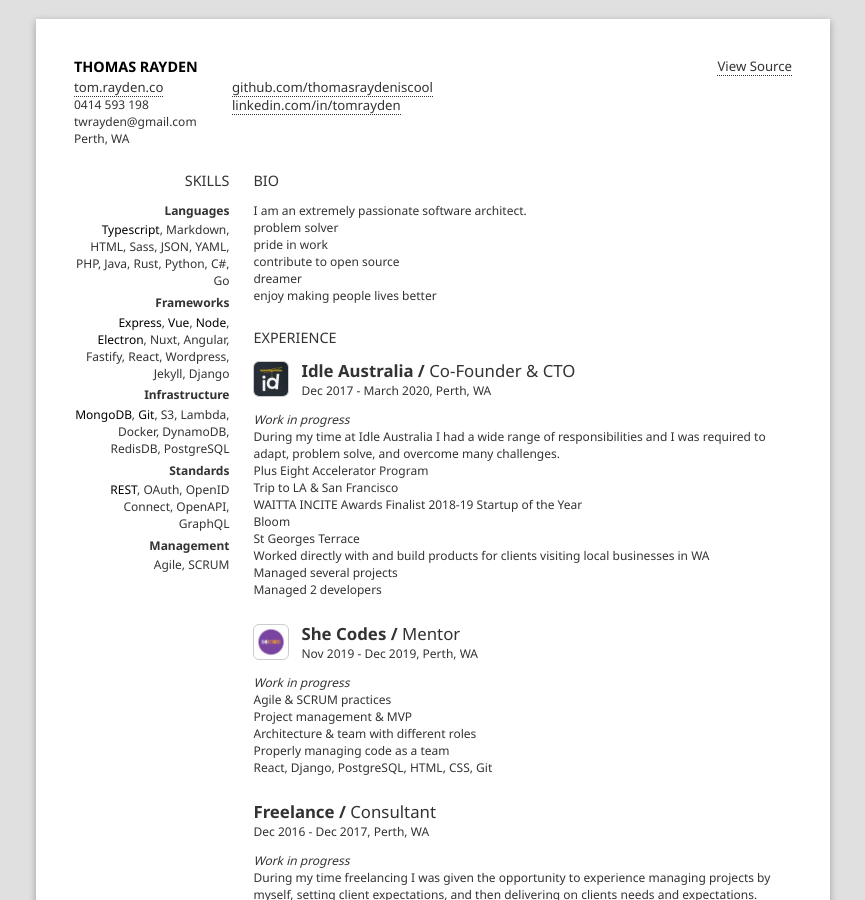
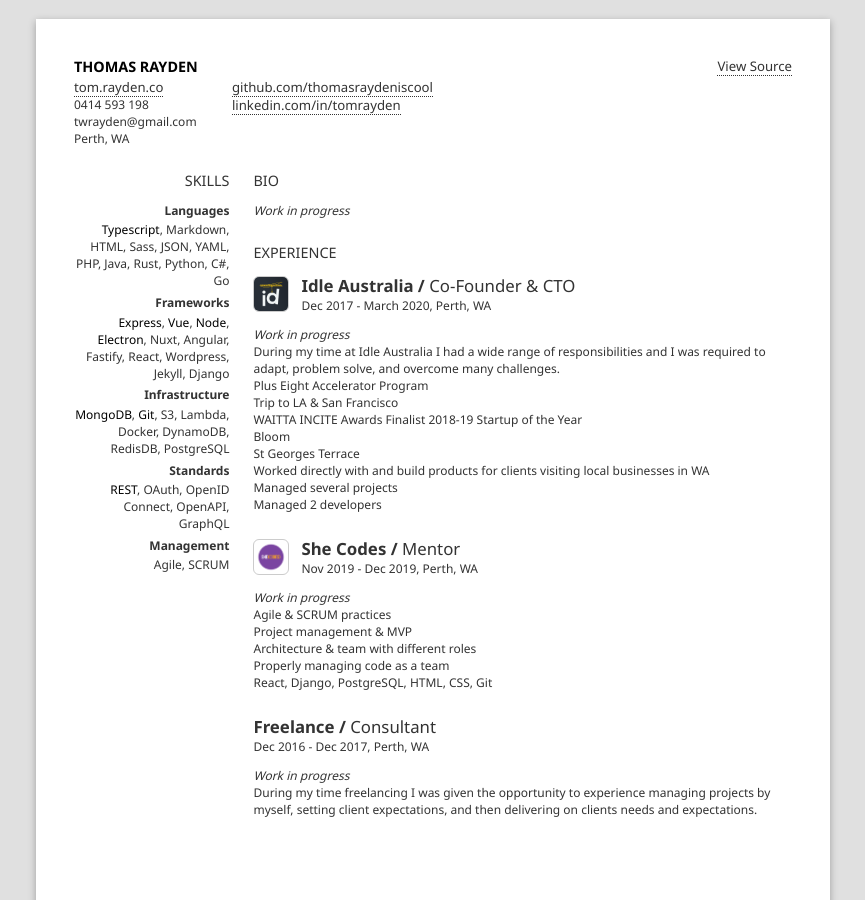
Before and after one commit to thomasraydeniscool/tom.rayden.co, a Jekyll site: the page built from resume.md, in a window 1280 px wide and 900 px high. Shown: the whole window, without its empty margins (207-1072 px from the left). Built offline with Jekyll 4.4.1, drawn with Linux system fonts in a browser that asks for light colours.

Commit message:
Update resume.md

```diff
--- a/resume.md
+++ b/resume.md
@@ -7,10 +7,4 @@ website: "tom.rayden.co"
 location: "Perth, WA"
 ---
 
-I am an extremely passionate software architect.
-
-- problem solver
-- pride in work
-- contribute to open source
-- dreamer
-- enjoy making people lives better
+*Work in progress*
```
